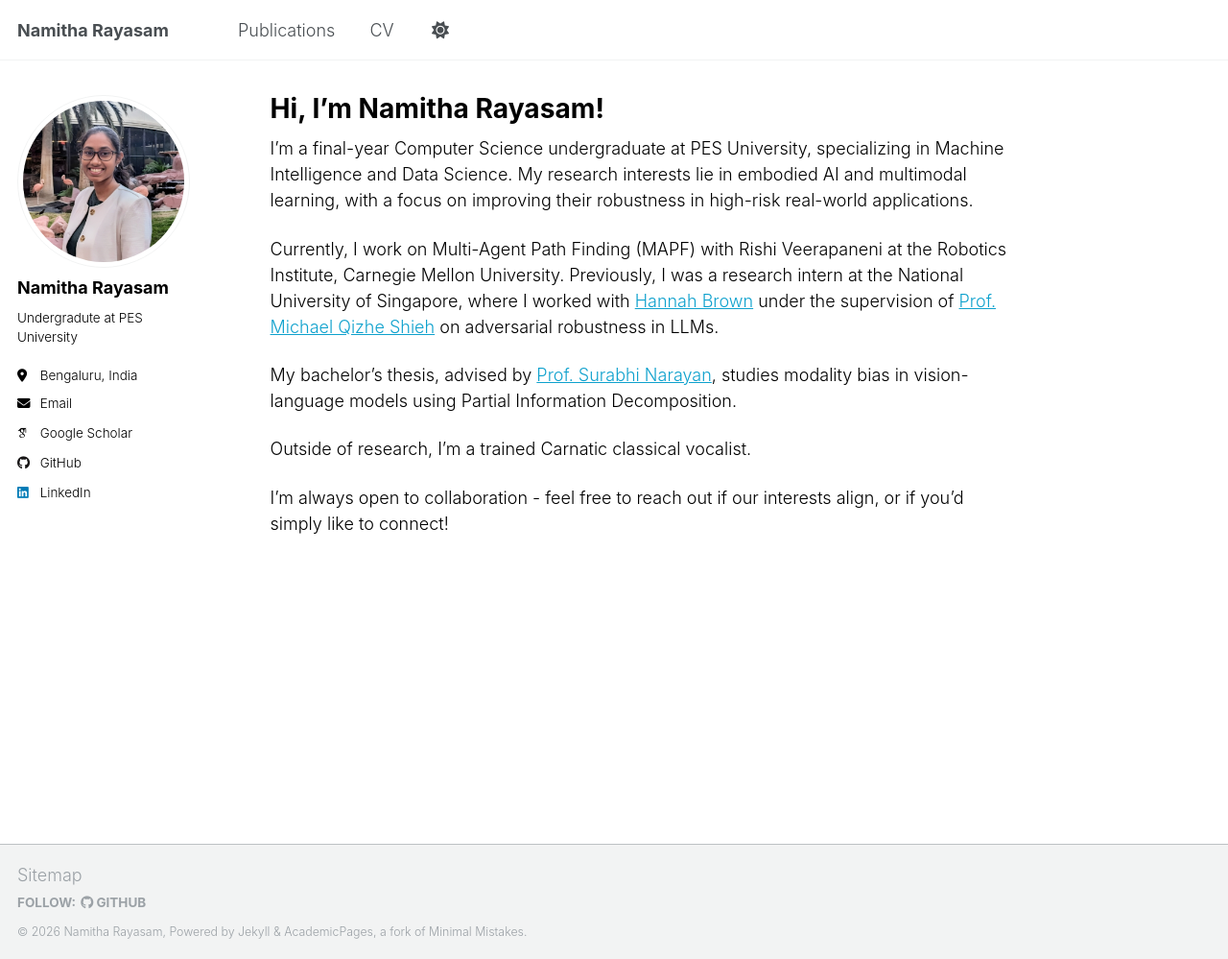
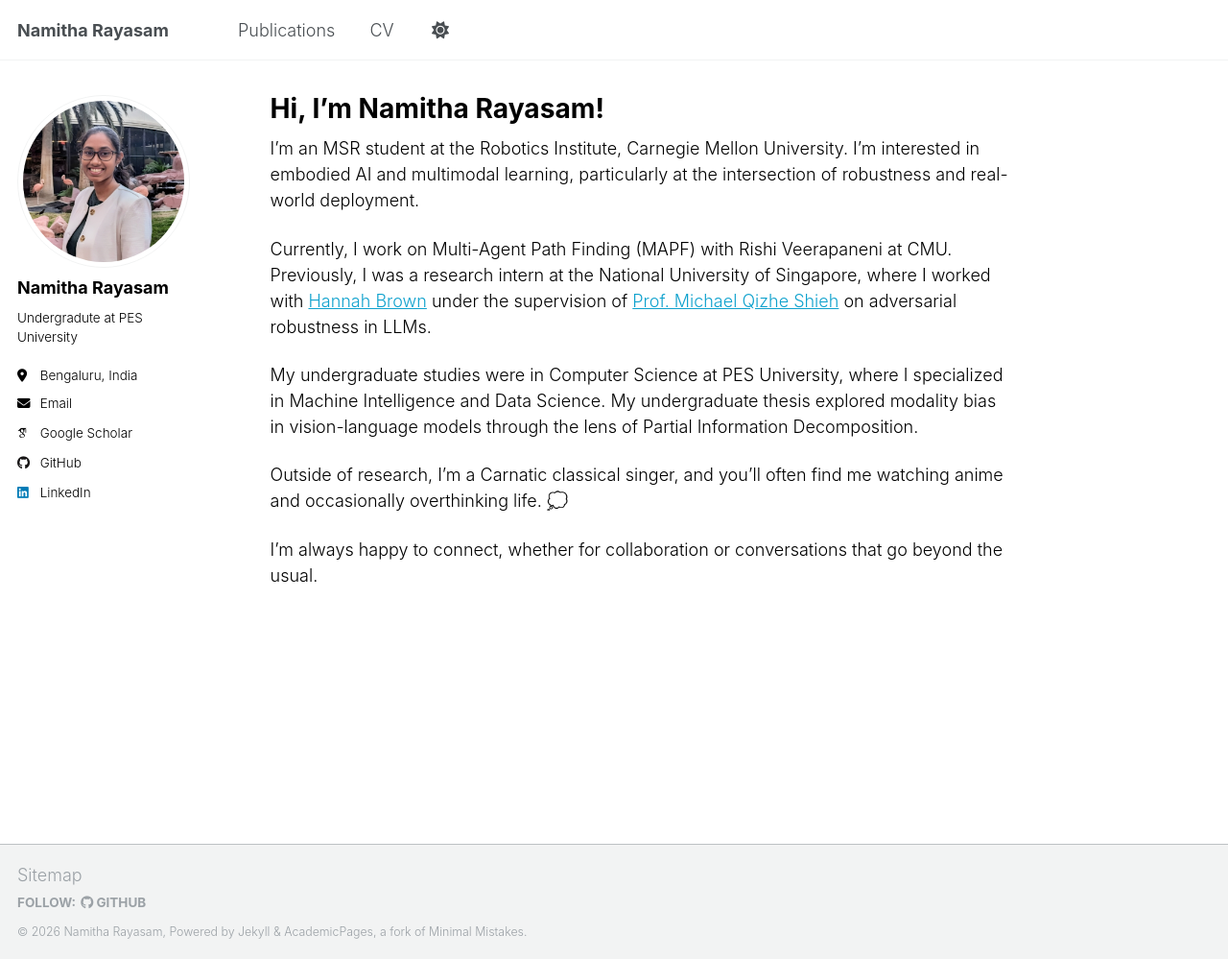
Before and after one commit to namitharayasam/namitharayasam.github.io, a Jekyll site: the page built from _pages/about.md, in a window 1280 px wide and 999 px high. Shown: the whole window at 96% size. Built offline with Jekyll 4.4.1, drawn with Linux system fonts in a browser that asks for light colours; some web fonts are replaced.

Commit message:
Update about.md

```diff
--- a/_pages/about.md
+++ b/_pages/about.md
@@ -7,15 +7,15 @@ redirect_from:
   - /about.html
 ---
 
-I’m a final-year Computer Science undergraduate at PES University, specializing in Machine Intelligence and Data Science. My research interests lie in embodied AI and multimodal learning, with a focus on improving their robustness in high-risk real-world applications.
+I'm an MSR student at the Robotics Institute, Carnegie Mellon University. I'm interested in embodied AI and multimodal learning, particularly at the intersection of robustness and real-world deployment.
 
-Currently, I work on Multi-Agent Path Finding (MAPF) with Rishi Veerapaneni at the Robotics Institute, Carnegie Mellon University. Previously, I was a research intern at the National University of Singapore, where I worked with [Hannah Brown](https://hannah-aught.github.io/) under the supervision of [Prof. Michael Qizhe Shieh](https://michaelshieh.com/) on adversarial robustness in LLMs.
+Currently, I work on Multi-Agent Path Finding (MAPF) with Rishi Veerapaneni at CMU. Previously, I was a research intern at the National University of Singapore, where I worked with [Hannah Brown](https://hannah-aught.github.io/) under the supervision of [Prof. Michael Qizhe Shieh](https://michaelshieh.com/) on adversarial robustness in LLMs.
 
-My bachelor’s thesis, advised by [Prof. Surabhi Narayan](https://staff.pes.edu/nm1306/), studies modality bias in vision-language models using Partial Information Decomposition.
+My undergraduate studies were in Computer Science at PES University, where I specialized in Machine Intelligence and Data Science. My undergraduate thesis explored modality bias in vision-language models through the lens of Partial Information Decomposition.
 
-Outside of research, I’m a trained Carnatic classical vocalist.
+Outside of research, I'm a Carnatic classical singer, and you'll often find me watching anime and occasionally overthinking life. 💭
 
-I’m always open to collaboration - feel free to reach out if our interests align, or if you’d simply like to connect!
+I'm always happy to connect, whether for collaboration or conversations that go beyond the usual.
 
 <!-- Getting started
 ======
```
